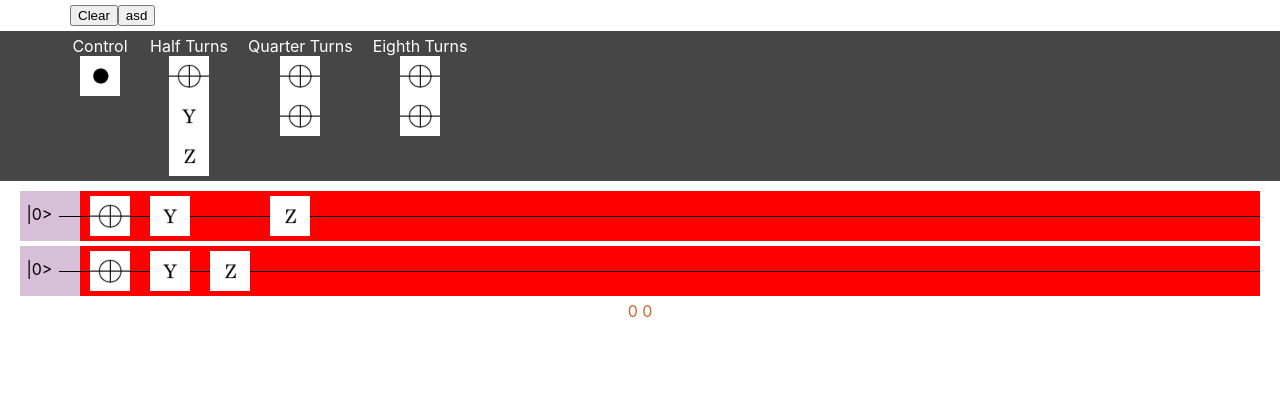
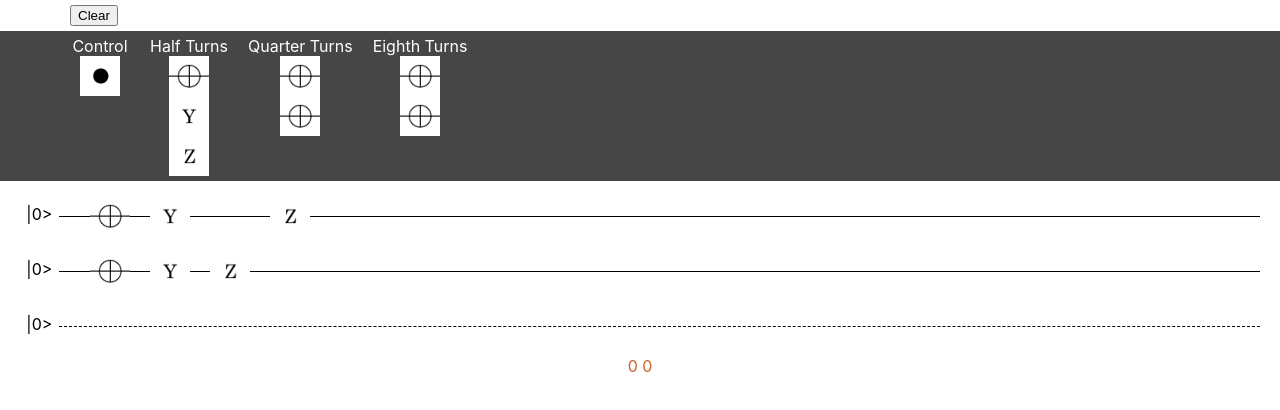
Before and after one commit to pochusuwan/QuantumCircuitSimulator, a React (Create React App) app: page / in a window 1280 px wide. Shown: the top 410 px of the page. Built offline with nearby package versions, Linux system fonts and the light colour scheme.

Commit message:
Added dotted line, clear button

```diff
--- a/src/App.css
+++ b/src/App.css
@@ -79,7 +79,6 @@
 .Wire-container {
   position: relative;
   height: 50px;
-  background-color: thistle;
   margin-bottom: 5px;
 }
 .Wire {
@@ -89,7 +88,6 @@
   margin-left: 60px;
   height: 100%;
   margin-bottom: 5px;
-  background-color: red;
 }
 .Line-container {
   display: flex;
@@ -107,9 +105,8 @@
 }
 .Line {
   width: 100%;
-  height: 1px;
   align-self: center;
-  background-color: black;
+  color: black;
 
   -moz-user-select: none; /* Firefox */
   -ms-user-select: none; /* Internet Explorer */
--- a/src/App.js
+++ b/src/App.js
@@ -25,7 +25,15 @@ class QubitLine extends React.Component {
     return (
       <div className="Line-container">
         <div className="Qubit-initial">|0></div>
-        <div className="Line" />
+        <div
+          className="Line"
+          style={{
+            borderStyle: this.props.dash == true ? "dashed" : "solid",
+            borderWidth: 1,
+            borderBottomWidth: 0,
+            borderRadius: 1
+          }}
+        ></div>
       </div>
     );
   }
@@ -65,21 +73,14 @@ export default class App extends React.Component {
       mouseX: 0,
       mouseY: 0,
       grabX: 0,
-      grabY: 0
+      grabY: 0,
+      circuit: [
+        ["X", "Y", "S", "Z"],
+        ["X", "Y", "Z"],
+        []
+      ]
     };
     this.circuitRef = React.createRef();
-    this.circuit = [];
-    this.circuit.push([]);
-    this.circuit[0].push("X");
-    this.circuit[0].push("Y");
-    this.circuit[0].push("S");
-    this.circuit[0].push("Z");
-    this.circuit.push([]);
-    this.circuit[1].push("X");
-    this.circuit[1].push("Y");
-    this.circuit[1].push("Z");
-    this.circuit[1].push("S");
-    this.circuit[1].push("S");
   }
 
   getWireYPos = wireIndex => {
@@ -116,9 +117,9 @@ export default class App extends React.Component {
       var gateIndex = Math.floor((closestGateSlotIndex - 1) / 2);
       if (
         closestGateSlotIndex % 2 == 1 &&
-        gateIndex < this.circuit[closestWireIndex].length &&
-        this.circuit[closestWireIndex][gateIndex] != undefined &&
-        this.circuit[closestWireIndex][gateIndex] != "S"
+        gateIndex < this.state.circuit[closestWireIndex].length &&
+        this.state.circuit[closestWireIndex][gateIndex] != undefined &&
+        this.state.circuit[closestWireIndex][gateIndex] != "S"
       ) {
         var occupiedSlotX = this.getGateSlotXPos(closestGateSlotIndex);
         if (occupiedSlotX > mouseX) {
@@ -149,46 +150,68 @@ export default class App extends React.Component {
     var indexes = this.getClosestWireGate(event.pageX, event.pageY);
     console.log(indexes);
     if (
+      this.state.grabbedGate != null &&
       indexes[0] != null &&
       indexes[1] != null &&
-      indexes[0] < this.circuit.length
+      indexes[0] < this.state.circuit.length
     ) {
       var gateIndex = Math.floor(indexes[1] / 2);
-      while (this.circuit[indexes[0]].length <= gateIndex) {
-        this.circuit[indexes[0]].push("S");
+      while (this.state.circuit[indexes[0]].length <= gateIndex) {
+        this.state.circuit[indexes[0]].push("S");
       }
-      if (this.circuit[indexes[0]][gateIndex] == "S") {
-        this.circuit[indexes[0]][gateIndex] = this.state.grabbedGate;
+      if (this.state.circuit[indexes[0]][gateIndex] == "S") {
+        this.state.circuit[indexes[0]][gateIndex] = this.state.grabbedGate;
       } else {
-        this.circuit[indexes[0]].splice(gateIndex, 0, this.state.grabbedGate);
+        this.state.circuit[indexes[0]].splice(
+          gateIndex,
+          0,
+          this.state.grabbedGate
+        );
       }
     }
 
     var newCircuit = [];
     var maxLength = 0;
-    for (var i = 0; i < this.circuit.length; i++) {
+    var isEmpty = [];
+    for (var i = 0; i < this.state.circuit.length; i++) {
       newCircuit.push([]);
-      if (maxLength < this.circuit[i].length) {
-        maxLength = this.circuit[i].length;
+      if (maxLength < this.state.circuit[i].length) {
+        maxLength = this.state.circuit[i].length;
       }
+      isEmpty.push(true);
     }
     for (var i = 0; i < maxLength; i++) {
       var allSpace = true;
-      for (var j = 0; j < this.circuit.length; j++) {
-        if (i < this.circuit[j].length && this.circuit[j][i] != "S") {
+      for (var j = 0; j < this.state.circuit.length; j++) {
+        if (
+          i < this.state.circuit[j].length &&
+          this.state.circuit[j][i] != "S"
+        ) {
           allSpace = false;
           break;
         }
       }
       if (!allSpace) {
-        for (var j = 0; j < this.circuit.length; j++) {
-          if (i < this.circuit[j].length) {
-            newCircuit[j].push(this.circuit[j][i]);
+        for (var j = 0; j < this.state.circuit.length; j++) {
+          if (i < this.state.circuit[j].length) {
+            if (this.state.circuit[j][i] != "S") {
+              isEmpty[j] = false;
+            }
+            newCircuit[j].push(this.state.circuit[j][i]);
           }
         }
       }
     }
-    this.circuit = newCircuit;
+
+    var newCircuit2 = [];
+    for (var j = 0; j < newCircuit.length; j++) {
+      if (!isEmpty[j]) {
+        newCircuit2.push(newCircuit[j])
+      }
+    }
+    newCircuit2.push([]);
+
+    this.setState({ circuit: newCircuit2 });
     this.setState({ grabbedGate: null });
   };
 
@@ -203,12 +226,22 @@ export default class App extends React.Component {
   gateOnMouseDown = (mouseX, mouseY, gateType, wireIndex, gateIndex) => {
     this.setState({ grabbedGate: gateType });
     if (
-      wireIndex < this.circuit.length &&
-      gateIndex < this.circuit[wireIndex].length
+      wireIndex < this.state.circuit.length &&
+      gateIndex < this.state.circuit[wireIndex].length
     ) {
-      this.circuit[wireIndex][gateIndex] = "S";
+      this.state.circuit[wireIndex][gateIndex] = "S";
     }
     this.setGrabPosition(mouseX, mouseY);
+  };
+
+  clearCircuit = () => {
+    this.setState({
+      circuit: [
+        ["X", "Y", "S", "Z"],
+        ["X", "Y", "Z", "S", "S"],
+        []
+      ]
+    });
   };
 
   render() {
@@ -221,8 +254,7 @@ export default class App extends React.Component {
         draggable="false"
       >
         <div className="ButtonBar">
-          <button>Clear</button>
-          <button>asd</button>
+          <button onClick={this.clearCircuit}>Clear</button>
         </div>
         <div className="Toolbar">
           <div className="Toolbar-section">
@@ -247,10 +279,10 @@ export default class App extends React.Component {
           </div>
         </div>
         <div className="Circuit" ref={this.circuitRef}>
-          {this.circuit.map((gates, wireIndex) => {
+          {this.state.circuit.map((gates, wireIndex) => {
             return (
               <div className="Wire-container" key={wireIndex}>
-                <QubitLine />
+                <QubitLine dash={wireIndex == this.state.circuit.length-1}/>
                 <div className="Wire">
                   {gates.map((gateType, gateIndex) => {
                     return (
```
